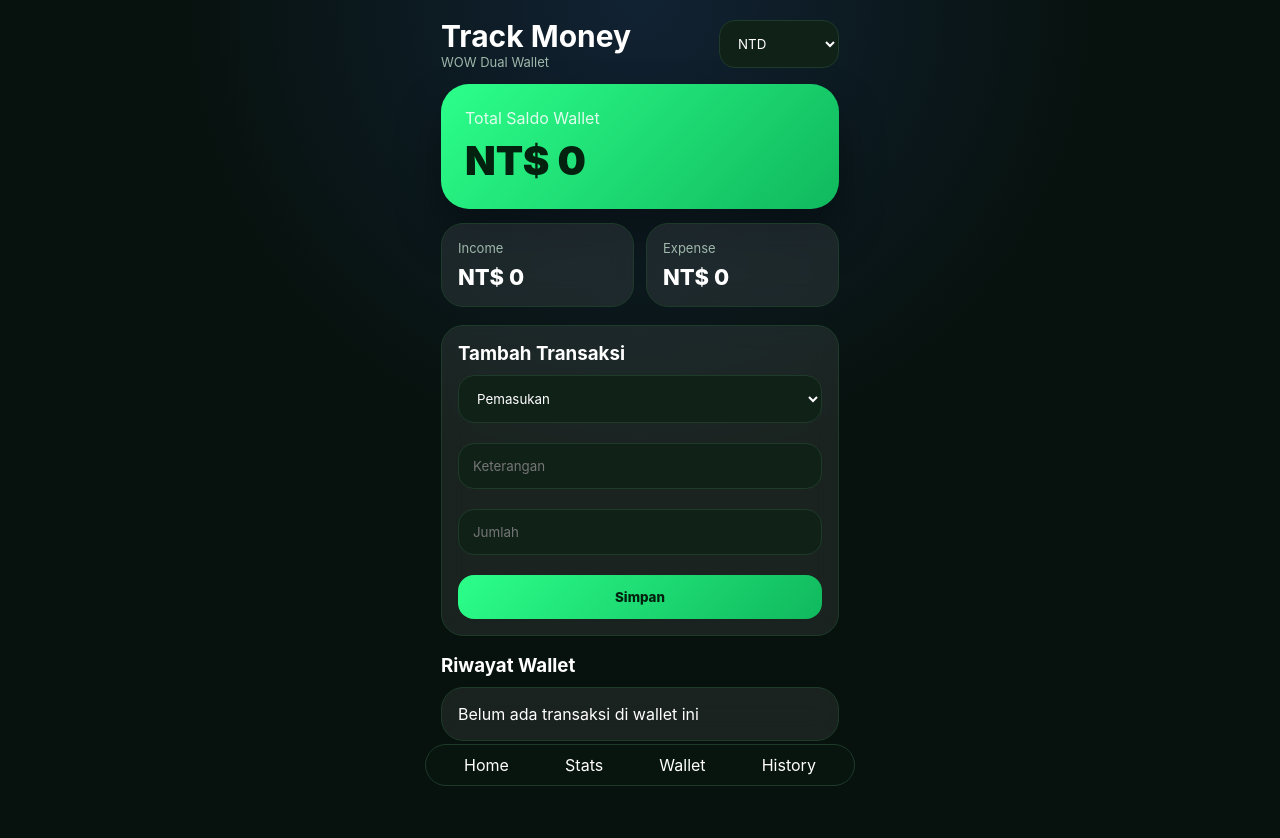
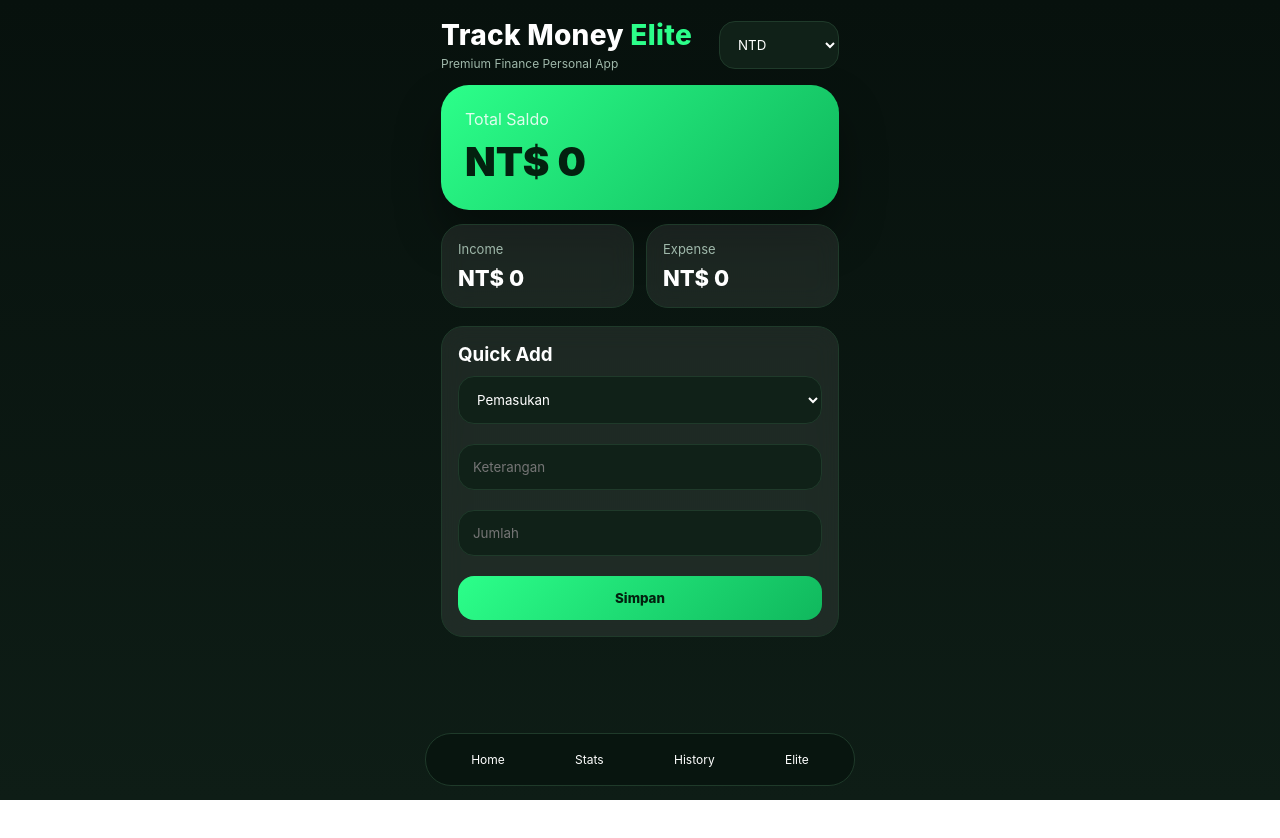
Before and after one commit to SCRIMX1/trackmoneyelite, a plain HTML site: page index.html in a window 1280 px wide. After the commit the page ends 800 px from the top, so only its background shows below. Drawn offline with Linux system fonts and the light colour scheme.

Commit message:
Add files via upload

```diff
--- a/index.html
+++ b/index.html
@@ -1,13 +1,14 @@
 <!DOCTYPE html>
 <html lang="id"><head><meta charset="UTF-8"><meta name="viewport" content="width=device-width,initial-scale=1">
-<title>Track Money V6 WOW</title>
+<title>Track Money Elite</title>
 <style>
-:root{--bg:#07110d;--card:rgba(255,255,255,.08);--line:#1e3b2a;--txt:#fff;--muted:#9fb8aa;--g1:#2cff8a;--g2:#10b85d}
-*{box-sizing:border-box;margin:0;padding:0;font-family:-apple-system,BlinkMacSystemFont,sans-serif}
-body{background:radial-gradient(circle at top,#123,#07110d 45%);color:var(--txt)}
+:root{--bg:#07110d;--panel:#0d1b14;--card:rgba(255,255,255,.08);--line:#1f3a2a;--txt:#fff;--muted:#9fb8aa;--g1:#2cff8a;--g2:#10b85d}
+*{box-sizing:border-box;margin:0;padding:0;font-family:-apple-system,BlinkMacSystemFont,'SF Pro Display',sans-serif}
+body{background:linear-gradient(180deg,#07110d,#0e1d16);color:var(--txt)}
 .wrap{max-width:430px;margin:auto;min-height:100vh;padding:18px 16px 100px}
+.brand{font-size:28px;font-weight:800;letter-spacing:.3px}
+.sub{font-size:12px;color:var(--muted);margin-top:4px}
 .top{display:flex;justify-content:space-between;align-items:center;margin-bottom:14px}
-h1{font-size:30px}.sub{color:var(--muted);font-size:13px}
 select,input,button{width:100%;padding:14px;border-radius:16px;border:none}
 select,input{background:#102118;color:#fff;border:1px solid var(--line)}
 .hero{background:linear-gradient(135deg,var(--g1),var(--g2));padding:24px;border-radius:28px;box-shadow:0 25px 45px rgba(0,0,0,.35)}
@@ -15,40 +16,58 @@ select,input{background:#102118;color:#fff;border:1px solid var(--line)}
 .grid{display:grid;grid-template-columns:1fr 1fr;gap:12px;margin-top:14px}
 .card{background:var(--card);backdrop-filter:blur(12px);border:1px solid var(--line);padding:16px;border-radius:22px}
 .label{font-size:13px;color:var(--muted)} .val{font-size:22px;font-weight:800;margin-top:8px}
+.page{display:none}.page.active{display:block}
 .sec{margin-top:18px}.sec h3{margin-bottom:10px}
 .btn{background:linear-gradient(135deg,var(--g1),var(--g2));font-weight:800;color:#03210f}
 .item{display:flex;justify-content:space-between;gap:8px;background:var(--card);border:1px solid var(--line);padding:14px;border-radius:18px;margin:8px 0}
 .meta{font-size:12px;color:var(--muted)}
 .nav{position:fixed;bottom:14px;left:50%;transform:translateX(-50%);width:calc(100% - 24px);max-width:430px;background:#08150f;border:1px solid var(--line);padding:10px;border-radius:26px;display:flex;justify-content:space-around}
+.nav button{background:none;color:#fff;border:none;font-size:12px;width:auto;padding:8px}
+.logo{font-weight:800;color:#2cff8a}
 </style></head>
 <body><div class="wrap">
-<div class="top"><div><h1>Track Money</h1><div class="sub">WOW Dual Wallet</div></div>
-<select id="wallet" style="width:120px" onchange="render()"><option value="NTD">NTD</option><option value="IDR">IDR</option></select></div>
+<div class="top">
+<div><div class="brand">Track Money <span class="logo">Elite</span></div><div class="sub">Premium Finance Personal App</div></div>
+<select id="wallet" style="width:120px" onchange="render()"><option value="NTD">NTD</option><option value="IDR">IDR</option></select>
+</div>
 
-<div class="hero"><div class="small">Total Saldo Wallet</div><div class="bal" id="bal">0</div></div>
-
+<div id="home" class="page active">
+<div class="hero"><div class="small">Total Saldo</div><div class="bal" id="bal">0</div></div>
 <div class="grid">
 <div class="card"><div class="label">Income</div><div class="val" id="inc">0</div></div>
 <div class="card"><div class="label">Expense</div><div class="val" id="exp">0</div></div>
 </div>
-
-<div class="sec card"><h3>Tambah Transaksi</h3>
+<div class="sec card"><h3>Quick Add</h3>
 <select id="type"><option value="income">Pemasukan</option><option value="expense">Pengeluaran</option></select><br><br>
 <input id="desc" placeholder="Keterangan"><br><br>
 <input id="amt" type="number" placeholder="Jumlah"><br><br>
-<button class="btn" onclick="addTx()">Simpan</button></div>
+<button class="btn" onclick="addTx()">Simpan</button>
+</div>
+</div>
 
-<div class="sec"><h3>Riwayat Wallet</h3><div id="list"></div></div>
+<div id="stats" class="page"><div class="sec card"><h3>Stats</h3><p>Total transaksi wallet ini: <span id="count"></span></p></div></div>
+
+<div id="history" class="page"><div class="sec"><h3>Riwayat</h3><div id="list"></div></div></div>
+
+<div id="settings" class="page"><div class="sec card"><h3>Settings</h3><button class="btn" onclick="resetData()">Reset Wallet Ini</button></div></div>
+
 </div>
-<div class="nav"><div>Home</div><div>Stats</div><div>Wallet</div><div>History</div></div>
+
+<div class="nav">
+<button onclick="show('home')">Home</button>
+<button onclick="show('stats')">Stats</button>
+<button onclick="show('history')">History</button>
+<button onclick="show('settings')">Elite</button>
+</div>
 
 <script>
-let db=JSON.parse(localStorage.getItem('tm_v6')||'{"NTD":[],"IDR":[]}');
+let db=JSON.parse(localStorage.getItem('tm_v7')||'{"NTD":[],"IDR":[]}');
 const $=id=>document.getElementById(id);
 function cur(){return $('wallet').value}
 function sym(){return cur()==='NTD'?'NT$':'Rp'}
 function money(n){return sym()+' '+Number(n).toLocaleString('en-US')}
-function save(){localStorage.setItem('tm_v6',JSON.stringify(db));render()}
+function save(){localStorage.setItem('tm_v7',JSON.stringify(db));render()}
+function show(id){document.querySelectorAll('.page').forEach(p=>p.classList.remove('active'));$(id).classList.add('active')}
 function addTx(){
  let d=$('desc').value.trim(),a=parseFloat($('amt').value),t=$('type').value;
  if(!d||!a)return alert('Isi data');
@@ -56,12 +75,14 @@ function addTx(){
  $('desc').value='';$('amt').value='';save();
 }
 function delTx(id){db[cur()]=db[cur()].filter(x=>x.id!==id);save()}
+function resetData(){db[cur()]=[];save()}
 function render(){
  let arr=db[cur()],inc=0,exp=0,html='';
  arr.forEach(x=>{if(x.type==='income')inc+=x.amt;else exp+=x.amt;
  html+=`<div class=item><div><div>${x.desc}</div><div class=meta>${x.date}</div></div><div>${x.type==='income'?'+':'-'} ${money(x.amt)} <button onclick="delTx(${x.id})">x</button></div></div>`});
  $('inc').textContent=money(inc); $('exp').textContent=money(exp); $('bal').textContent=money(inc-exp);
- $('list').innerHTML=html||'<div class="card">Belum ada transaksi di wallet ini</div>';
+ $('count').textContent=arr.length;
+ $('list').innerHTML=html||'<div class="card">Belum ada transaksi</div>';
 }
 render();
 </script></body></html>
```
